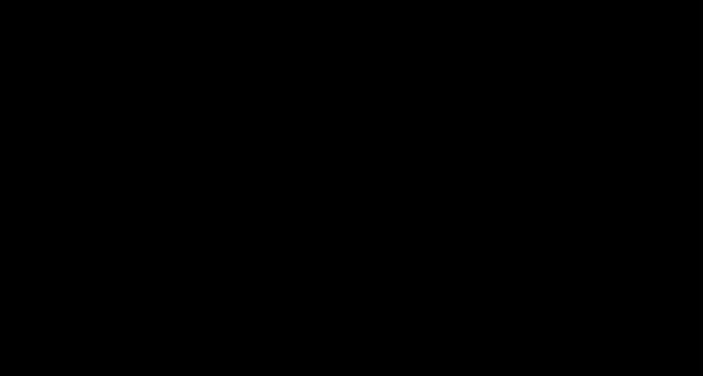
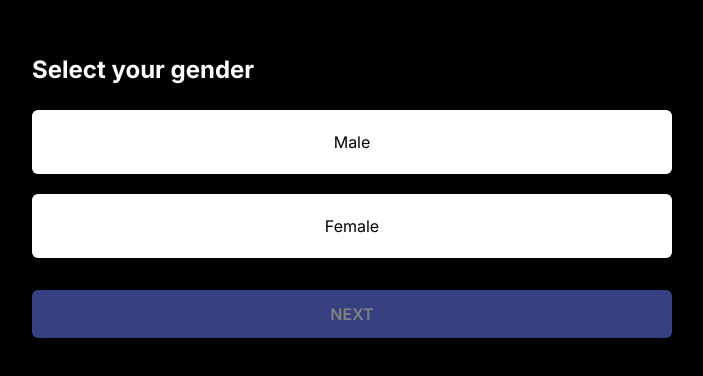
Before and after one commit to SalIin/nebula-ask, a Next.js app: page /question/e5d085c6-b67b-4aa5-bd0c-3f0b843c62ad in a window 1280 px wide. Shown: the part 204-580 px from the top of the page, without its empty margins (288-991 px from the left). Built offline with nearby package versions, Linux system fonts and the light colour scheme.

Commit message:
Before multiple choice feature

```diff
--- a/components/SurveyForm/SurveyForm.tsx
+++ b/components/SurveyForm/SurveyForm.tsx
@@ -8,6 +8,8 @@
 
 import { useSurveyStore } from "@/store/SurveyStore";
 
+import { CONDITIONS_REGEXP, VARIABLES_REGEXP } from "@/constants/regexp";
+
 import { Question } from "@/types/survey";
 
 interface SurveyFormProps {
@@ -17,7 +19,10 @@
 export const SurveyForm: React.FC<SurveyFormProps> = ({ question }) => {
   const { push } = useRouter();
 
-  const setAnswers = useSurveyStore((state) => state.setAnswers);
+  const [answers, setAnswers] = useSurveyStore((state) => [
+    state.answers,
+    state.setAnswers,
+  ]);
 
   const [checkedValues, setCheckedValues] = useState<string[]>([]);
 
@@ -28,9 +33,9 @@
       ({ title }) => title === checkedValues[0]
     );
 
-    setAnswers({ id: question.id, values: checkedValues });
+    setAnswers({ type: question.type, values: checkedValues });
 
-    push(`/question/${choosedAnswer!.nextStep}`);
+    push(`/question/${choosedAnswer!.nextQuestion}`);
   };
 
   const handleValueCheck = (value: string) => {
@@ -41,9 +46,45 @@
     }
   };
 
+  const formatQuestionTitle = (title: string) => {
+    // Check if question has a variables from store
+    const titleWithVariables = title.replace(VARIABLES_REGEXP, (match, p1) => {
+      const value = answers.find(({ type }) => type === p1)?.values[0];
+
+      if (!value) return match;
+
+      return value.toLowerCase();
+    });
+
+    // Check if question has a condition
+    const titleWithResolvedConditions = titleWithVariables.replace(
+      CONDITIONS_REGEXP,
+      (match) => {
+        const [condition, variants] = match.replaceAll(/{|}/g, "").split("?");
+        const [positivVariant, negativeVariant] = variants.split(":");
+
+        if (condition.includes("yes")) {
+          return positivVariant;
+        } else {
+          return negativeVariant;
+        }
+      }
+    );
+
+    return titleWithResolvedConditions;
+  };
+
   return (
     <form className="w-full max-w-screen-sm" onSubmit={handleFormSubmit}>
-      <h1 className="font-bold text-2xl mb-6">{question.title}:</h1>
+      <h1 className="font-bold text-2xl mb-6 first-letter:capitalize">
+        {formatQuestionTitle(question.title)}
+      </h1>
+
+      {question.subtitle && (
+        <h2 className="italic text-white/80 text-lg mb-8 first-letter:capitalize">
+          {question.subtitle}
+        </h2>
+      )}
 
       <RadioGroup
         checkedValues={checkedValues}
--- /dev/null
+++ b/constants/regexp.ts
@@ -0,0 +1,2 @@
+export const VARIABLES_REGEXP = /#([^ ]+)/g;
+export const CONDITIONS_REGEXP = /(\{[^{}]+\})/g;
--- a/public/questions.json
+++ b/public/questions.json
@@ -1,22 +1,325 @@
 [
   {
-    "id": "gender",
+    "id": "e5d085c6-b67b-4aa5-bd0c-3f0b843c62ad",
+    "type": "gender",
     "title": "Select your gender",
     "multiple": false,
-    "step": 0,
     "answers": [
-      { "title": "Male", "nextStep": 1 },
-      { "title": "Female", "nextStep": 1 }
+      {
+        "title": "Male",
+        "nextQuestion": "b8455115-db7e-4028-90a6-f410decb075a"
+      },
+      {
+        "title": "Female",
+        "nextQuestion": "b8455115-db7e-4028-90a6-f410decb075a"
+      }
     ]
   },
   {
-    "id": "relationship",
+    "id": "b8455115-db7e-4028-90a6-f410decb075a",
+    "type": "relationship",
     "title": "So we can get to know you better, tell us about your relationship status",
     "multiple": false,
-    "step": 1,
     "answers": [
-      { "title": "Single", "nextStep": 2 },
-      { "title": "In a relationship", "nextStep": 2 }
+      {
+        "title": "Single",
+        "nextQuestion": "2b226a26-4dd0-46f6-b6f3-9773b9813fbd"
+      },
+      {
+        "title": "In a relationship",
+        "nextQuestion": "5065c3e4-dea8-49d5-b1b2-43cc1715b4a1"
+      }
+    ]
+  },
+  {
+    "id": "5065c3e4-dea8-49d5-b1b2-43cc1715b4a1",
+    "type": "parent",
+    "title": "Are you a parent",
+    "multiple": false,
+    "answers": [
+      {
+        "title": "Yes",
+        "nextQuestion": "b963f057-dbc5-48ae-9016-c2486cb4d2f7"
+      },
+      { "title": "No", "nextQuestion": "b963f057-dbc5-48ae-9016-c2486cb4d2f7" }
+    ]
+  },
+  {
+    "id": "2b226a26-4dd0-46f6-b6f3-9773b9813fbd",
+    "type": "single-parent",
+    "title": "Are you a single parent",
+    "multiple": false,
+    "answers": [
+      {
+        "title": "Yes",
+        "nextQuestion": "3e6b8788-e56f-4094-8c0e-12bbb4d57700"
+      },
+      { "title": "No", "nextQuestion": "3e6b8788-e56f-4094-8c0e-12bbb4d57700" }
+    ]
+  },
+  {
+    "id": "b963f057-dbc5-48ae-9016-c2486cb4d2f7",
+    "type": "relationship-satisfying",
+    "title": "#gender {#parent ? who have children : } need a slightly different approach to improve their relationship. Which statement best describes you?",
+    "multiple": false,
+    "answers": [
+      {
+        "title": "I’m very unhappy with how things are going in my relationship",
+        "nextQuestion": "0fe6b535-8ed6-4e71-9b8a-c37aa266f807"
+      },
+      {
+        "title": "I’m unhappy with parts of my relationship, but some things are working well",
+        "nextQuestion": "0fe6b535-8ed6-4e71-9b8a-c37aa266f807"
+      },
+      {
+        "title": "I’m generally happy in my relationship",
+        "nextQuestion": "0fe6b535-8ed6-4e71-9b8a-c37aa266f807"
+      }
+    ]
+  },
+  {
+    "id": "0fe6b535-8ed6-4e71-9b8a-c37aa266f807",
+    "type": "overthink",
+    "title": "Do you tend to overthink?",
+    "multiple": false,
+    "answers": [
+      {
+        "title": "Yes",
+        "nextQuestion": "8932d66e-0c35-4fd2-aa5e-c5edd5d9aba2"
+      },
+      {
+        "title": "No",
+        "nextQuestion": "08a89bd7-b7b0-4561-853f-65c92be5190f"
+      }
+    ]
+  },
+  {
+    "id": "8932d66e-0c35-4fd2-aa5e-c5edd5d9aba2",
+    "type": "valuables",
+    "title": "What is most important to you?",
+    "multiple": false,
+    "answers": [
+      {
+        "title": "Success",
+        "nextQuestion": "c3d087f2-69a0-4910-8dfb-7815cd18c4ef"
+      },
+      {
+        "title": "Romance",
+        "nextQuestion": "c3d087f2-69a0-4910-8dfb-7815cd18c4ef"
+      },
+      {
+        "title": "Stability",
+        "nextQuestion": "c3d087f2-69a0-4910-8dfb-7815cd18c4ef"
+      },
+      {
+        "title": "Freedom",
+        "nextQuestion": "c3d087f2-69a0-4910-8dfb-7815cd18c4ef"
+      }
+    ]
+  },
+  {
+    "id": "08a89bd7-b7b0-4561-853f-65c92be5190f",
+    "type": "emotional-control",
+    "title": "Is emotional control tricky for you?",
+    "multiple": false,
+    "answers": [
+      {
+        "title": "Yes",
+        "nextQuestion": "c3d087f2-69a0-4910-8dfb-7815cd18c4ef"
+      },
+      {
+        "title": "Sometimes",
+        "nextQuestion": "c3d087f2-69a0-4910-8dfb-7815cd18c4ef"
+      },
+      {
+        "title": "Rarely",
+        "nextQuestion": "c3d087f2-69a0-4910-8dfb-7815cd18c4ef"
+      },
+      {
+        "title": "Not at all",
+        "nextQuestion": "c3d087f2-69a0-4910-8dfb-7815cd18c4ef"
+      }
+    ]
+  },
+  {
+    "id": "3e6b8788-e56f-4094-8c0e-12bbb4d57700",
+    "type": "last-relationship-satisfying",
+    "title": "Single #gender {#single-parent ? who have children : } need a slightly different approach to find their perfect partner. But first, how did you feel in your last relationship?",
+    "multiple": false,
+    "answers": [
+      {
+        "title": "I was unhappy with low things were going in my relationship",
+        "nextQuestion": "f8d535ad-2bed-4504-bb31-10da757829ec"
+      },
+      {
+        "title": "I was unhappy with parts of my relationship, but some thing were working",
+        "nextQuestion": "f8d535ad-2bed-4504-bb31-10da757829ec"
+      },
+      {
+        "title": "I was generally happy with my relationship",
+        "nextQuestion": "f8d535ad-2bed-4504-bb31-10da757829ec"
+      },
+      {
+        "title": "I’ve never been in a relationship",
+        "nextQuestion": "f8d535ad-2bed-4504-bb31-10da757829ec"
+      }
+    ]
+  },
+  {
+    "id": "f8d535ad-2bed-4504-bb31-10da757829ec",
+    "type": "partner-personality",
+    "title": "Is your partner an introvert or extrovert?",
+    "multiple": false,
+    "answers": [
+      {
+        "title": "Introvert",
+        "nextQuestion": "285df6cc-cf16-4b51-a365-f4dbf7595680"
+      },
+      {
+        "title": "Extrovert",
+        "nextQuestion": "285df6cc-cf16-4b51-a365-f4dbf7595680"
+      },
+      {
+        "title": "A bit of both",
+        "nextQuestion": "285df6cc-cf16-4b51-a365-f4dbf7595680"
+      }
+    ]
+  },
+  {
+    "id": "285df6cc-cf16-4b51-a365-f4dbf7595680",
+    "type": "partner-gender",
+    "title": "What is your partner’s gender?",
+    "multiple": false,
+    "answers": [
+      {
+        "title": "Male",
+        "nextQuestion": "6a604166-7e78-494a-bf4f-a1f8ecf5df61"
+      },
+      {
+        "title": "Female",
+        "nextQuestion": ""
+      }
+    ]
+  },
+  {
+    "id": "6a604166-7e78-494a-bf4f-a1f8ecf5df61",
+    "type": "sex-is-priority",
+    "title": "Do you agree with the statement below?",
+    "subtitle": "“My partner and I make sex a priority in our relationship”",
+    "multiple": false,
+    "answers": [
+      {
+        "title": "Strongly agree",
+        "nextQuestion": "b5e3010d-e6ba-46aa-a0bf-44ed9b79610f"
+      },
+      {
+        "title": "Agree",
+        "nextQuestion": "b5e3010d-e6ba-46aa-a0bf-44ed9b79610f"
+      },
+      {
+        "title": "Neutral",
+        "nextQuestion": "b5e3010d-e6ba-46aa-a0bf-44ed9b79610f"
+      },
+      {
+        "title": "Disagee",
+        "nextQuestion": "b5e3010d-e6ba-46aa-a0bf-44ed9b79610f"
+      },
+      {
+        "title": "Strongly disagree",
+        "nextQuestion": "b5e3010d-e6ba-46aa-a0bf-44ed9b79610f"
+      }
+    ]
+  },
+  {
+    "id": "b5e3010d-e6ba-46aa-a0bf-44ed9b79610f",
+    "type": "relationship-goals",
+    "title": "When you think about your relationship goals, you feel...?",
+    "multiple": false,
+    "answers": [
+      {
+        "title": "Optimistic! They are totally doable, with some guidance.",
+        "nextQuestion": "c3d087f2-69a0-4910-8dfb-7815cd18c4ef"
+      },
+      {
+        "title": "Cautious. I’ve struggled before, but I’m hopeful.",
+        "nextQuestion": "c3d087f2-69a0-4910-8dfb-7815cd18c4ef"
+      },
+      {
+        "title": "I’m feeling a little anxious, honestly.",
+        "nextQuestion": "c3d087f2-69a0-4910-8dfb-7815cd18c4ef"
+      }
+    ]
+  },
+  {
+    "id": "c3d087f2-69a0-4910-8dfb-7815cd18c4ef",
+    "type": "about-us",
+    "title": "Where did you hear about us?",
+    "multiple": false,
+    "answers": [
+      {
+        "title": "Poster or Billboard",
+        "nextQuestion": ""
+      },
+      {
+        "title": "Friend or Family",
+        "nextQuestion": ""
+      },
+      {
+        "title": "Instagram",
+        "nextQuestion": ""
+      },
+      {
+        "title": "Direct Mail or Package Insert",
+        "nextQuestion": ""
+      },
+      {
+        "title": "Online TV or Streaming TV",
+        "nextQuestion": ""
+      },
+      {
+        "title": "TV",
+        "nextQuestion": ""
+      },
+      {
+        "title": "Radio",
+        "nextQuestion": ""
+      },
+      {
+        "title": "Search Engine (Google, Bing, etc.)",
+        "nextQuestion": ""
+      },
+      {
+        "title": "Newspaper or Magazine",
+        "nextQuestion": ""
+      },
+      {
+        "title": "Facebook",
+        "nextQuestion": ""
+      },
+      {
+        "title": "Blog Post or Website Review",
+        "nextQuestion": ""
+      },
+      {
+        "title": "Podcast",
+        "nextQuestion": ""
+      },
+      {
+        "title": "Influencer",
+        "nextQuestion": ""
+      },
+      {
+        "title": "Youtube",
+        "nextQuestion": ""
+      },
+      {
+        "title": "Pinterest",
+        "nextQuestion": ""
+      },
+      {
+        "title": "Other",
+        "nextQuestion": ""
+      }
     ]
   }
 ]
--- a/utils/question.ts
+++ b/utils/question.ts
@@ -14,10 +14,10 @@
   return parsedData as Question[];
 };
 
-export const getQuestionByStep = async (question: number) => {
+export const getQuestionById = async (question: string) => {
   const questions = await getQuestions();
 
-  const searchedQuestion = questions.find(({ step }) => step === question);
+  const searchedQuestion = questions.find(({ id }) => id === question);
 
   return searchedQuestion;
 };
```
Also changed, not shown: app/question/[step]/page.tsx (+5 -4 lines), types/survey.d.ts (+4 -3 lines).
